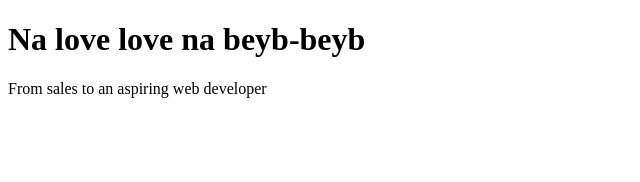
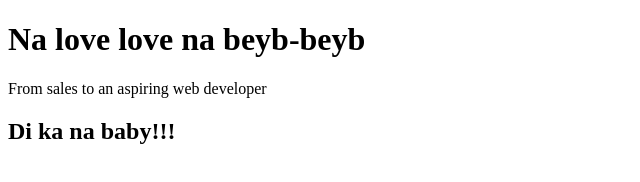
Before and after one commit to geeground/geeground.github.io, a plain HTML site: page index.html in a window 1280 px wide. Shown: the whole page, without its empty margins (0-640 px from the left). Drawn offline with Linux system fonts and the light colour scheme.

Commit message:
di ka na baby!!!

```diff
--- a/index.html
+++ b/index.html
@@ -8,5 +8,7 @@
         <p>
             From sales to an aspiring web developer
         </p>
+
+        <h2>Di ka na baby!!!</h2>
     </body>
 </html>
```
